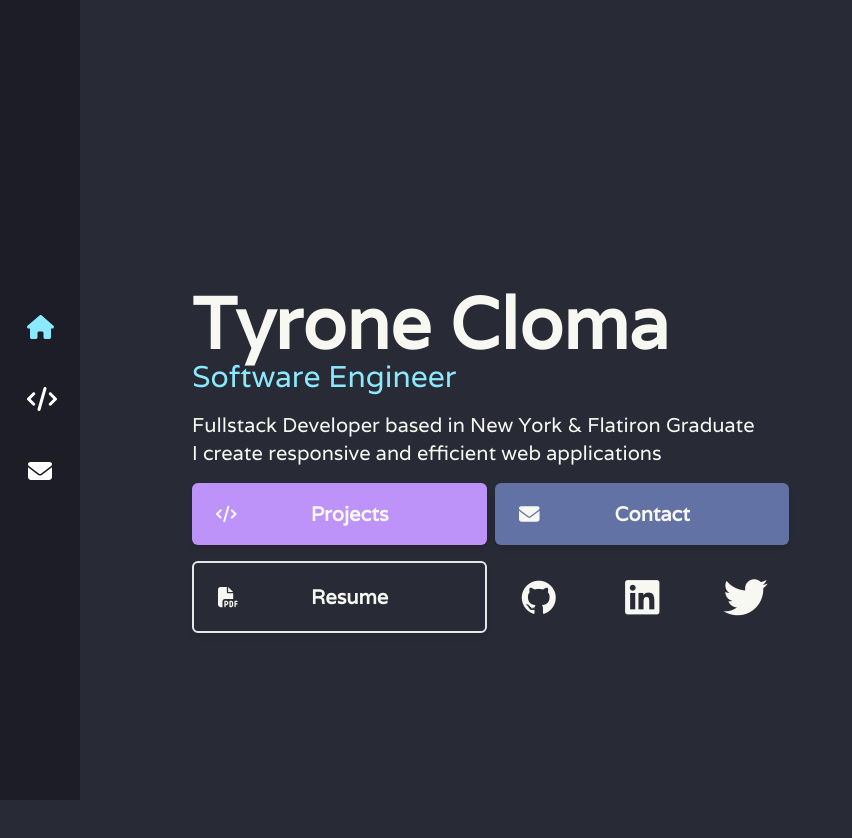
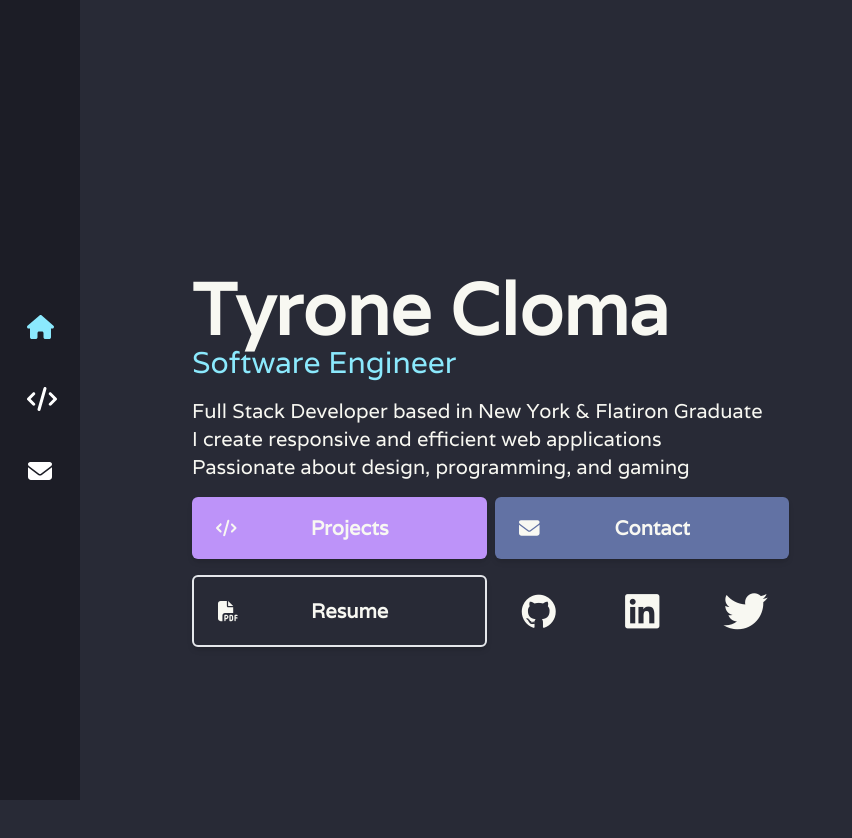
Before and after one commit to tcloma/portfolio-site, a Next.js app: page / in a window 1280 px wide. Shown: the whole page, without its empty margins (0-852 px from the left). Built offline with nearby package versions, Linux system fonts and the light colour scheme.

Commit message:
updated project previews

```diff
--- a/pages/contact.tsx
+++ b/pages/contact.tsx
@@ -85,10 +85,10 @@ const Contact: NextPage = () => {
                icon={<FontAwesomeIcon icon={faLocationDot} />}
                text='New York, NY'
             />
-            <IconText
+            {/* <IconText
                icon={<FontAwesomeIcon icon={faPhone} />}
                text='929 - 398 - 1598'
-            />
+            /> */}
             <IconText
                icon={<FontAwesomeIcon icon={faAt} />}
                text='tyrone.cloma0219@gmail.com'
--- a/pages/index.tsx
+++ b/pages/index.tsx
@@ -39,9 +39,10 @@ const Home: NextPage = () => {
                </div>
                <div className='text-md font-light lg:text-xl'>
                   <p>
-                     Fullstack Developer based in New York & Flatiron Graduate
+                     Full Stack Developer based in New York & Flatiron Graduate
                   </p>
                   <p>I create responsive and efficient web applications</p>
+                  <p>Passionate about design, programming, and gaming</p>
                </div>
 
                <div className='flex w-full gap-2 text-xl lg:w-2/3'>
--- a/public/data/projectData.ts
+++ b/public/data/projectData.ts
@@ -34,7 +34,7 @@ export const projectData: Array<IProjData> = [
    },
    {
       title: 'Kaijugochi',
-      stack: ['TypeScript', 'Svelte', 'TailwindCSS', 'Nodejs', 'Express', 'MongoDB'],
+      stack: ['TypeScript', 'Nodejs', 'Express'],
       description: 'A simple browser game where you can create your own monster and care for it by feeding it other monsters that appear on screen',
       previewLink: '/images/previews/kaijugochi-preview.png',
       githubLink: 'https://github.com/tcloma/Monster-Game-FIS',
```
Also changed, not shown: public/images/previews/flypto-preview.png, public/images/previews/kaijugochi-preview.png.
